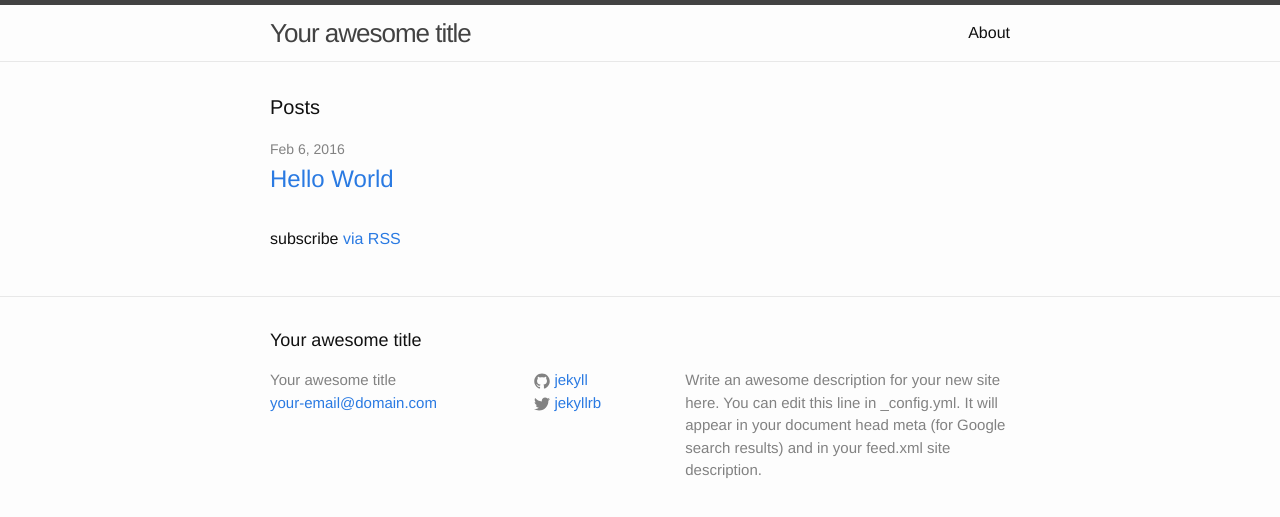
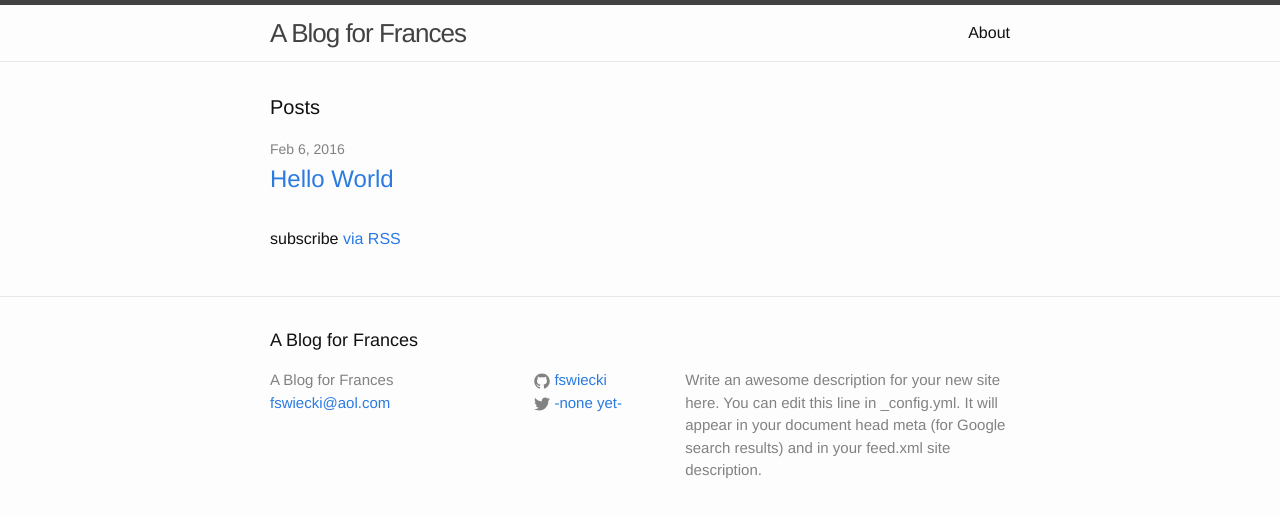
Before and after one commit to fswiecki/fswiecki.github.io, a Jekyll site: the page built from index.html, in a window 1280 px wide. Shown: the top 517 px of the page. Built offline with Jekyll 4.4.1, drawn with Linux system fonts in a browser that asks for light colours.

Commit message:
Updates config yaml file with title, email, and github username

```diff
--- a/_config.yml
+++ b/_config.yml
@@ -6,16 +6,16 @@
 # 'jekyll serve'. If you change this file, please restart the server process.
 
 # Site settings
-title: Your awesome title
-email: your-email@domain.com
+title: A Blog for Frances
+email: fswiecki@aol.com
 description: > # this means to ignore newlines until "baseurl:"
   Write an awesome description for your new site here. You can edit this
   line in _config.yml. It will appear in your document head meta (for
   Google search results) and in your feed.xml site description.
 baseurl: "" # the subpath of your site, e.g. /blog
 url: "http://yourdomain.com" # the base hostname & protocol for your site
-twitter_username: jekyllrb
-github_username:  jekyll
+twitter_username: -none yet-
+github_username:  fswiecki
 
 # Build settings
 markdown: kramdown
```
